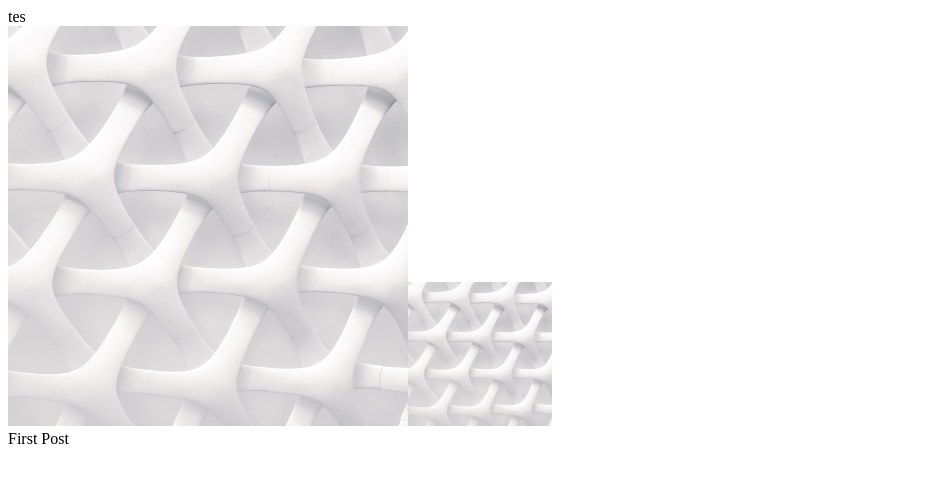
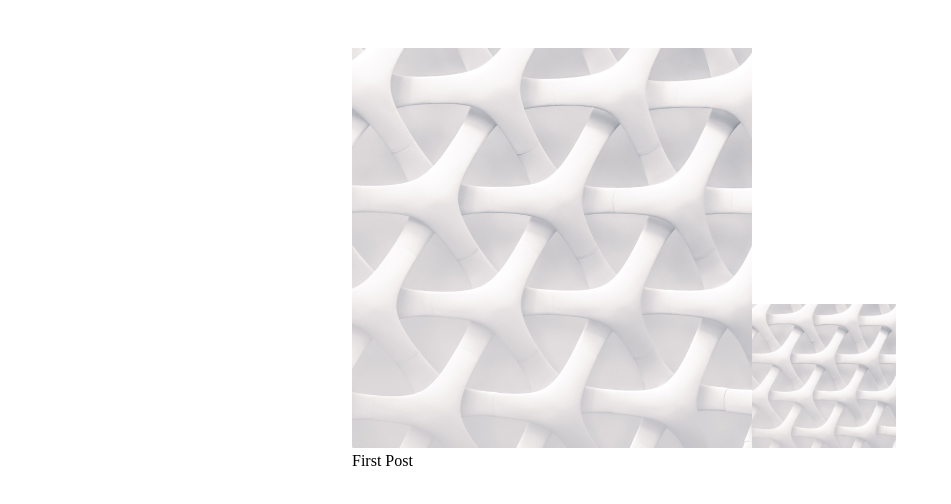
Before and after one commit to kemaltf/nextjs-tutorial, a Next.js app: page /first-post in a window 1280 px wide. Shown: the top 504 px of the page, without its empty margins (0-951 px from the left). Built offline with nearby package versions, Linux system fonts and the light colour scheme.

Commit message:
module css

```diff
--- a/components/layout.js
+++ b/components/layout.js
@@ -1,3 +1,5 @@
+import styles from './layout.module.css';
+
 export default function Layout({ children }) {
-    return (<div><div>tes</div>{children}</div>)
-  }
+  return <div className={styles.container}>{children}</div>;
+}
--- /dev/null
+++ b/components/layout.module.css
@@ -0,0 +1,5 @@
+.container {
+    max-width: 36rem;
+    padding: 0 1rem;
+    margin: 3rem auto 6rem;
+  }
```
